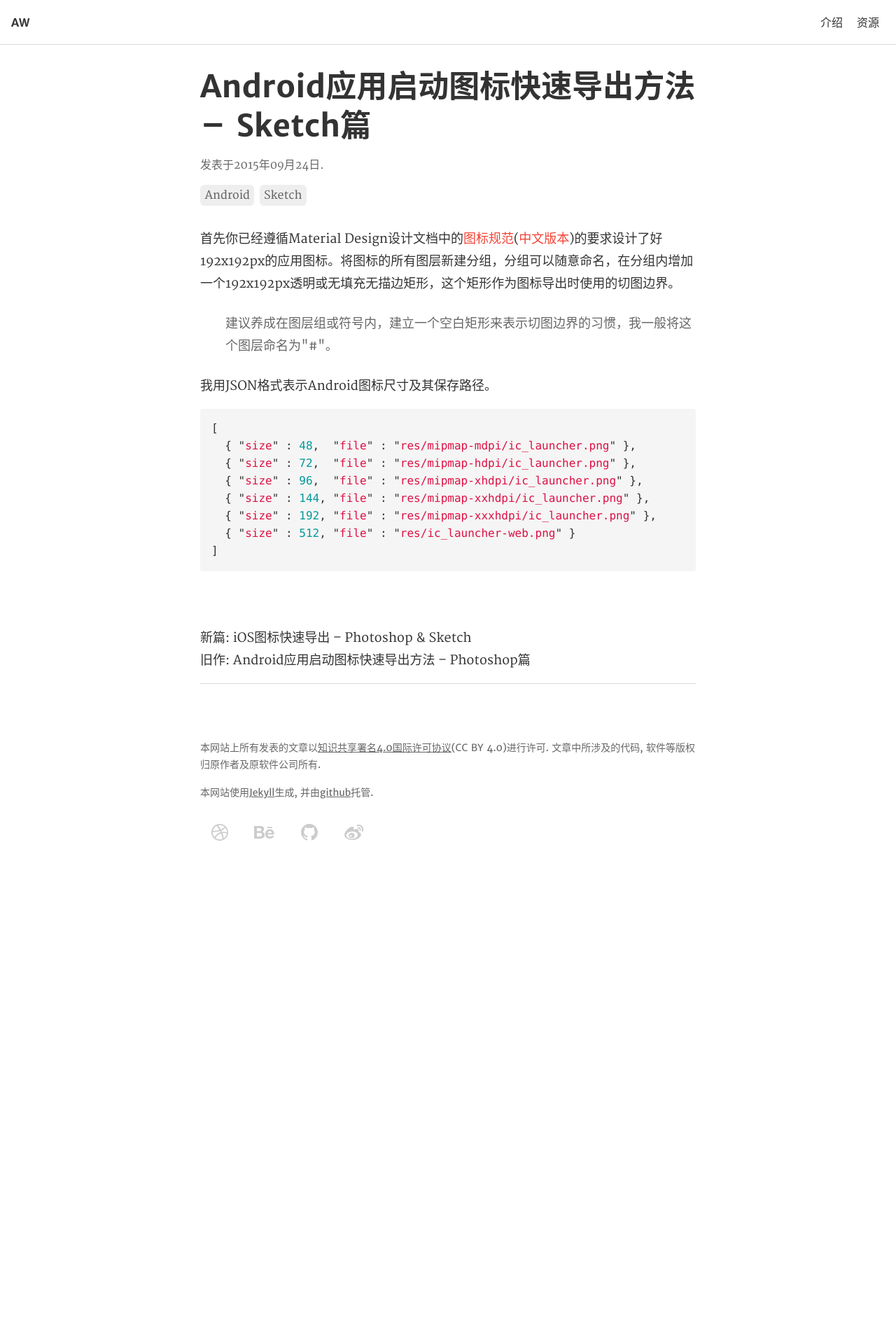
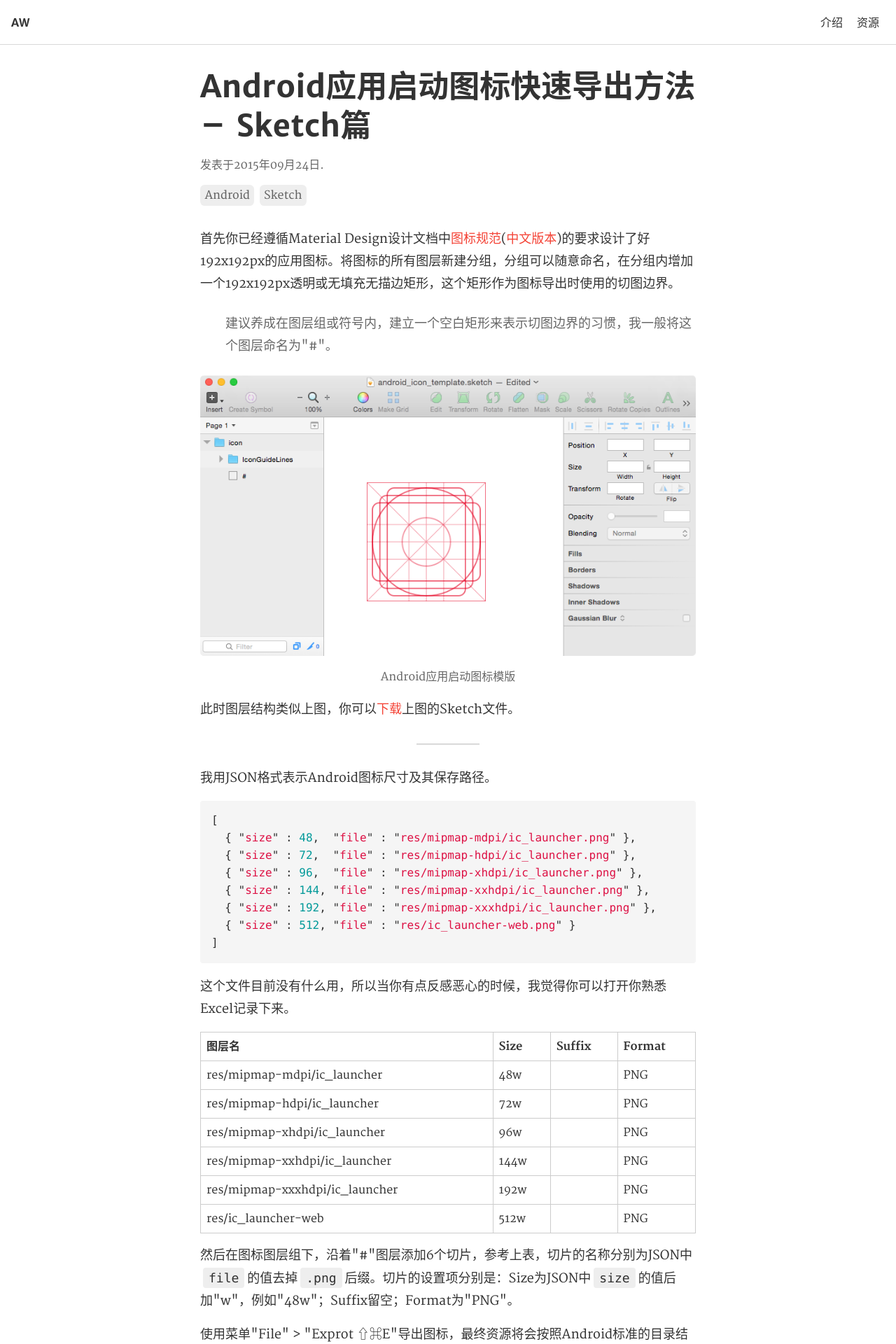
Before and after one commit to Ashung/ashung.github.io, a Jekyll site: the page built from _posts/2015-09-24-android-launcher-icon-export-use-sketch.md, in a window 1280 px wide. Shown: the top 1920 px of the page at 70% size. Built offline with Jekyll 4.4.1, drawn with Linux system fonts in a browser that asks for light colours; some web fonts are replaced; comment, search, counter and statistics services are not loaded; before the commit the page ends 1278 px from its top, so only the background shows below that; some of the changed text lies outside the part shown.

Commit message:
Add android-launcher-icon-export-use-sketch

```diff
--- a/_posts/2015-09-24-android-launcher-icon-export-use-sketch.md
+++ b/_posts/2015-09-24-android-launcher-icon-export-use-sketch.md
@@ -6,10 +6,18 @@
 tags: Android Sketch
 ---
 
-首先你已经遵循Material Design设计文档中的[图标规范][google_design_icon]([中文版本][google_design_icon_chinese])的要求设计了好192x192px的应用图标。将图标的所有图层新建分组，分组可以随意命名，在分组内增加一个192x192px透明或无填充无描边矩形，这个矩形作为图标导出时使用的切图边界。
+首先你已经遵循Material Design设计文档中[图标规范][google_design_icon]([中文版本][google_design_icon_chinese])的要求设计了好192x192px的应用图标。将图标的所有图层新建分组，分组可以随意命名，在分组内增加一个192x192px透明或无填充无描边矩形，这个矩形作为图标导出时使用的切图边界。
 
 建议养成在图层组或符号内，建立一个空白矩形来表示切图边界的习惯，我一般将这个图层命名为"#"。
 {: .tips }
+
+
+![android_launcher_icon_sketch](/images/android_launcher_icon_export_use_sketch/screenshot_1.png)
+_Android应用启动图标模版_
+
+此时图层结构类似上图，你可以[下载][sketch]上图的Sketch文件。
+
+---
 
 我用JSON格式表示Android图标尺寸及其保存路径。
 
@@ -24,6 +32,61 @@
 ]
 {% endhighlight %}
 
+这个文件目前没有什么用，所以当你有点反感恶心的时候，我觉得你可以打开你熟悉Excel记录下来。
+
+图层名 | Size | Suffix | Format
+--- | --- | --- | ---
+res/mipmap-mdpi/ic_launcher | 48w | | PNG
+res/mipmap-hdpi/ic_launcher | 72w | | PNG
+res/mipmap-xhdpi/ic_launcher | 96w | | PNG
+res/mipmap-xxhdpi/ic_launcher | 144w | | PNG
+res/mipmap-xxxhdpi/ic_launcher | 192w | | PNG
+res/ic_launcher-web | 512w | | PNG
+
+然后在图标图层组下，沿着"#"图层添加6个切片，参考上表，切片的名称分别为JSON中`file`的值去掉`.png`后缀。切片的设置项分别是：Size为JSON中`size`的值后加"w"，例如"48w"；Suffix留空；Format为"PNG"。
+
+使用菜单"File" > "Exprot ⇧⌘E"导出图标，最终资源将会按照Android标准的目录结构保存。
+
+以上已经可以满足一般设计师的需要了，如果你切片老是对不准边界，不想每次手动加6个切片，该6组设置项... 或者可能你的sketch里有很多图标，满足以上任何情况建议往下看。
+
+---
+
+这下我要把刚才写的JSON用上了，选中图层分组，菜单"Plugins" > "Custom Plugins..."，打开"Run Custom Script"对话框，删除示例的代码，把以下的代码复制到文本框内。这个脚本会自动添加切片，并且设置好切片的导出选项。
+
+{% highlight javascript %}
+var sliceOptions = [
+    { "size" : 48,  "file" : "res/mipmap-mdpi/ic_launcher.png" },
+    { "size" : 72,  "file" : "res/mipmap-hdpi/ic_launcher.png" },
+    { "size" : 96,  "file" : "res/mipmap-xhdpi/ic_launcher.png" },
+    { "size" : 144, "file" : "res/mipmap-xxhdpi/ic_launcher.png" },
+    { "size" : 192, "file" : "res/mipmap-xxxhdpi/ic_launcher.png" },
+    { "size" : 512, "file" : "res/ic_launcher-web.png" }
+];
+var layer = context.selection[0];
+for(var i = 0; i < sliceOptions.length; i++) {
+    var name = sliceOptions[i].file.substring(0, sliceOptions[i].file.lastIndexOf('.')),
+        format = sliceOptions[i].file.substring(sliceOptions[i].file.lastIndexOf('.') + 1, sliceOptions[i].file.length),
+        scale = sliceOptions[i].size / layer.absoluteRect().width();
+    var slice = [MSSliceLayer new];
+        [[slice frame] setX: 0];
+        [[slice frame] setY: 0];
+        [[slice frame] setWidth: layer.absoluteRect().width()];
+        [[slice frame] setHeight: layer.absoluteRect().height()];
+        [slice setName: name];
+        [layer addSlice: slice];
+    var option = [[[slice exportOptions] sizes] firstObject];
+        [option setFormat: format];
+        [option setScale: scale];
+        [option setName: ""];
+}
+{% endhighlight %}
+
+---
+
+以上的脚本是不适合sketch里有很多图标分组的，因为我只为选中的第一项添加切片。若要适应多图标分组的sketch文件，也只需要稍作修改即可。
+
+未完待续...
+
 
 
 [google_design_icon]: http://www.google.com/design/spec/style/icons.html#icons-product-icons
@@ -33,4 +96,4 @@
 
 
 
-[sketch]: /downloads/android_icon_template.sketch
+[sketch]: /images/android_launcher_icon_export_use_sketch/android_icon_template.sketch
--- a/assets/css/style.scss
+++ b/assets/css/style.scss
@@ -520,6 +520,14 @@
         padding-left: 1em;
         border-left: 4px solid #eee;
     }
+    pre {
+        font-size: .889em;
+        line-height: 1.5;
+        background: #f5f5f5;
+        border-radius: 4px;
+        padding: 1em;
+        overflow: scroll;
+    }
     img {
         display: block;
         margin: 0 auto .889em;
@@ -571,6 +579,9 @@
     .tips {
         padding: .5em 0 .5em 2em;
         color: $secondary-text-color;
+    }
+    .highlight {
+        margin-bottom: 1em;
     }
     @mixin downicon($icon) {
         white-space: nowrap;
@@ -730,15 +741,6 @@
     }
 }
 
-pre {
-    font-size: .889em;
-    line-height: 1.5;
-    background: #f5f5f5;
-    border-radius: 4px;
-    margin-bottom: 1em;
-    padding: 1em;
-    overflow: scroll;
-}
 .highlight {
     .c     { color: #998; font-style: italic } // Comment
     .err   { color: #a61717; background-color: #e3d2d2 } // Error
```
Also changed, not shown: _posts/2015-09-24-android-launcher-icon-export-use-photoshop.md (+3 -1 lines), images/android_launcher_icon_export_use_sketch/screenshot_1.png (added), 4 other files.
